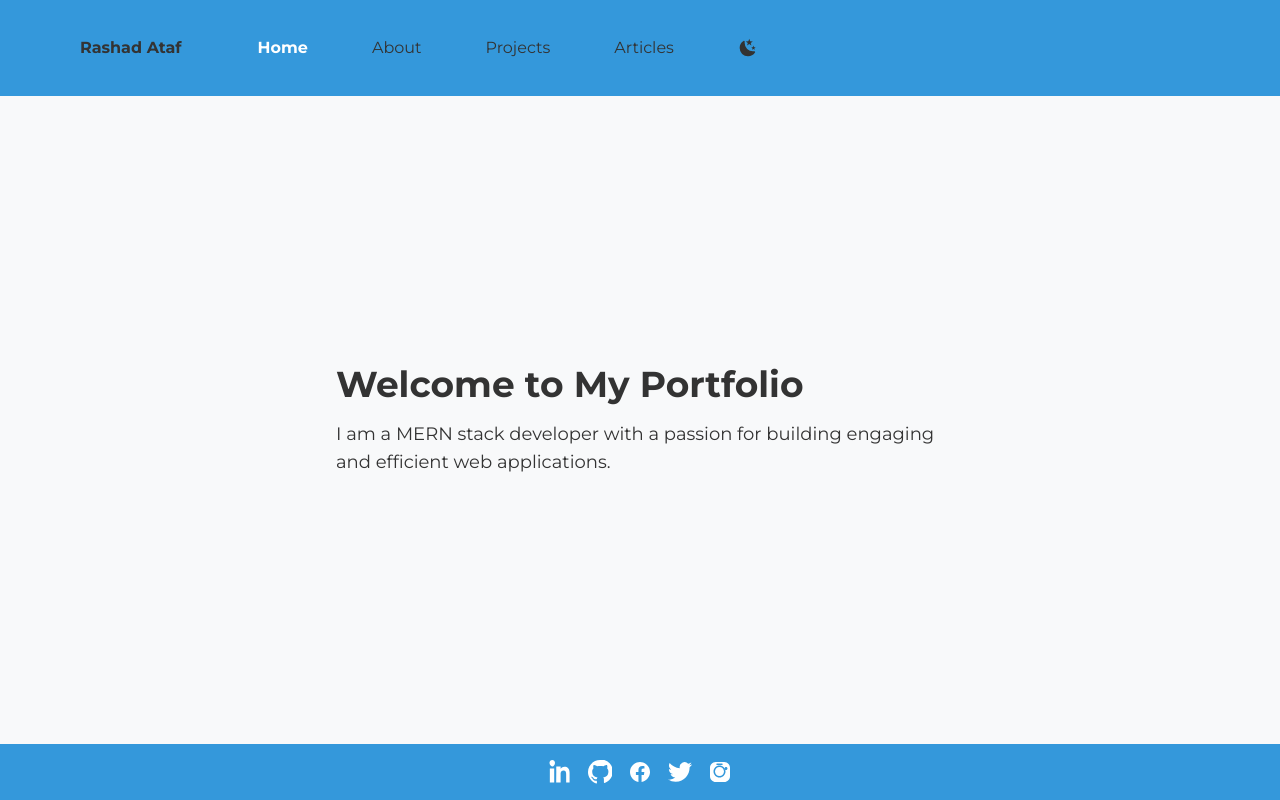
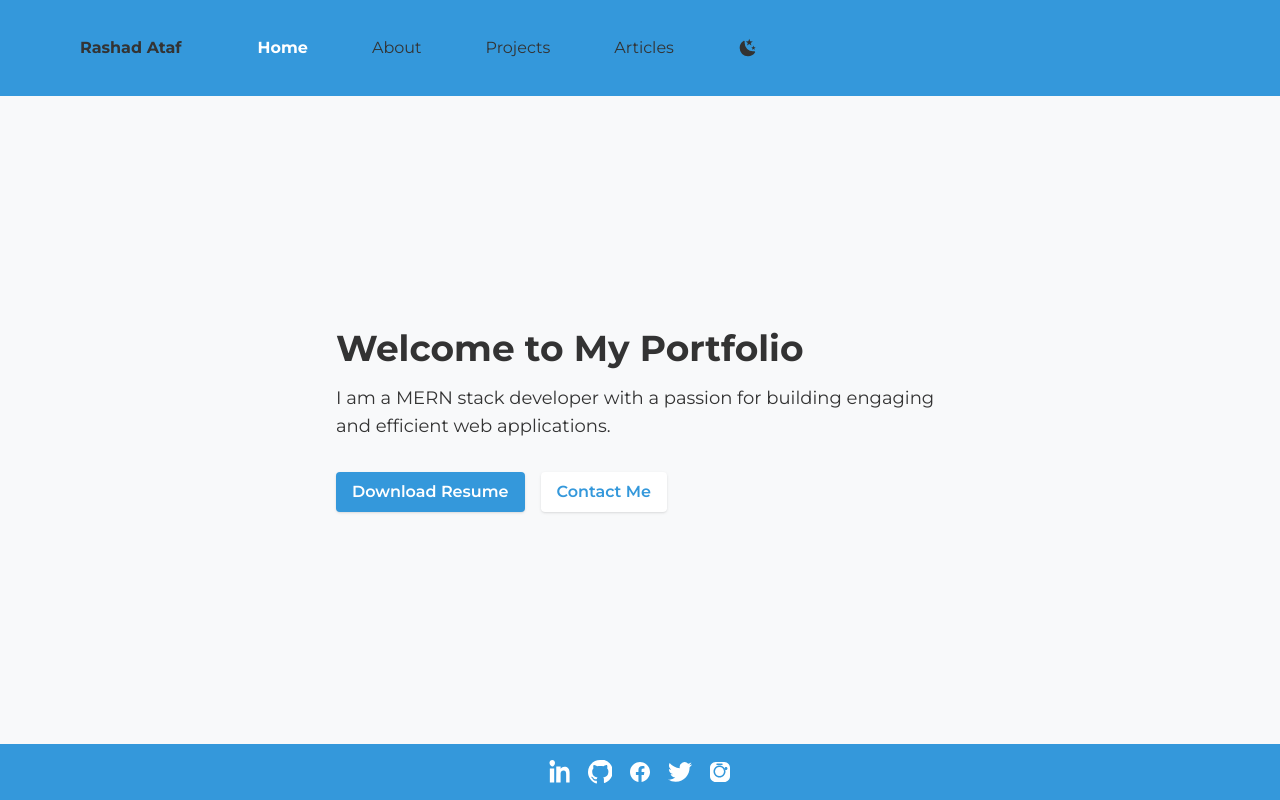
Before and after one commit to rashadataf/portfolio, a Next.js app in the folder app/: page / in a window 1280 px wide. Built offline with nearby package versions, Linux system fonts and the light colour scheme.

Commit message:
feat: add download cv + contact me buttons

```diff
--- a/app/src/app/page.tsx
+++ b/app/src/app/page.tsx
@@ -2,6 +2,7 @@
 
 import Image from "next/image";
 import Footer from "@/components/Footer";
+import Link from "next/link";
 
 export default function Home() {
 
@@ -18,6 +19,21 @@ export default function Home() {
           <p className="text-lg">
             I am a MERN stack developer with a passion for building engaging and efficient web applications.
           </p>
+          <div className="flex flex-col max-w-[200px] md:max-w-none md:flex-row md:space-x-4 space-y-4 md:space-y-0 mt-8">
+            <Link
+              href="/resume.pdf"
+              className="bg-primary hover:text-main text-secondary font-semibold py-2 px-4 rounded shadow"
+              download
+            >
+              Download Resume
+            </Link>
+            <Link
+              href="mailto:rashadattaf@gmail.com"
+              className="bg-secondary hover:text-main text-primary font-semibold py-2 px-4 rounded shadow"
+            >
+              Contact Me
+            </Link>
+          </div>
         </div>
       </div>
 
```
